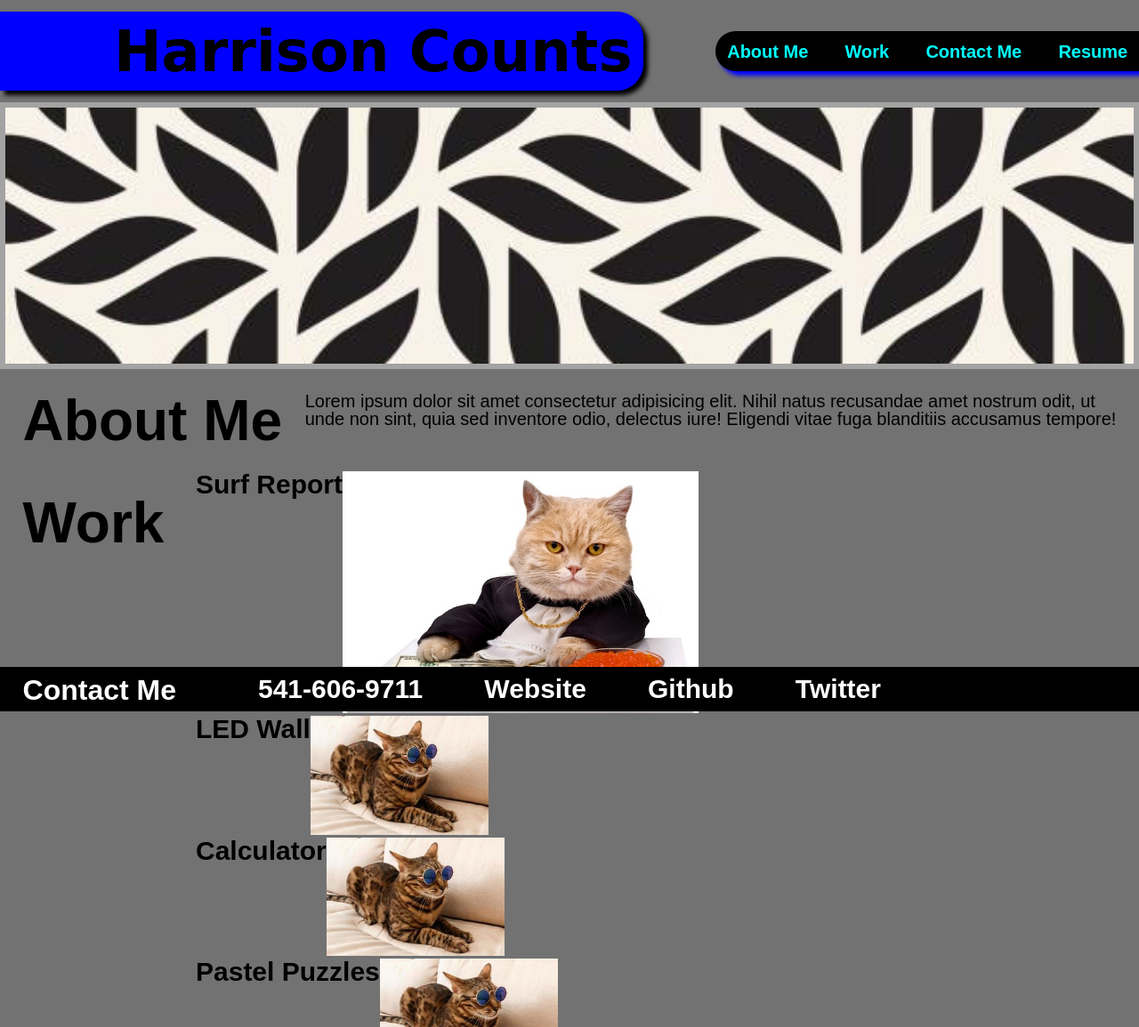
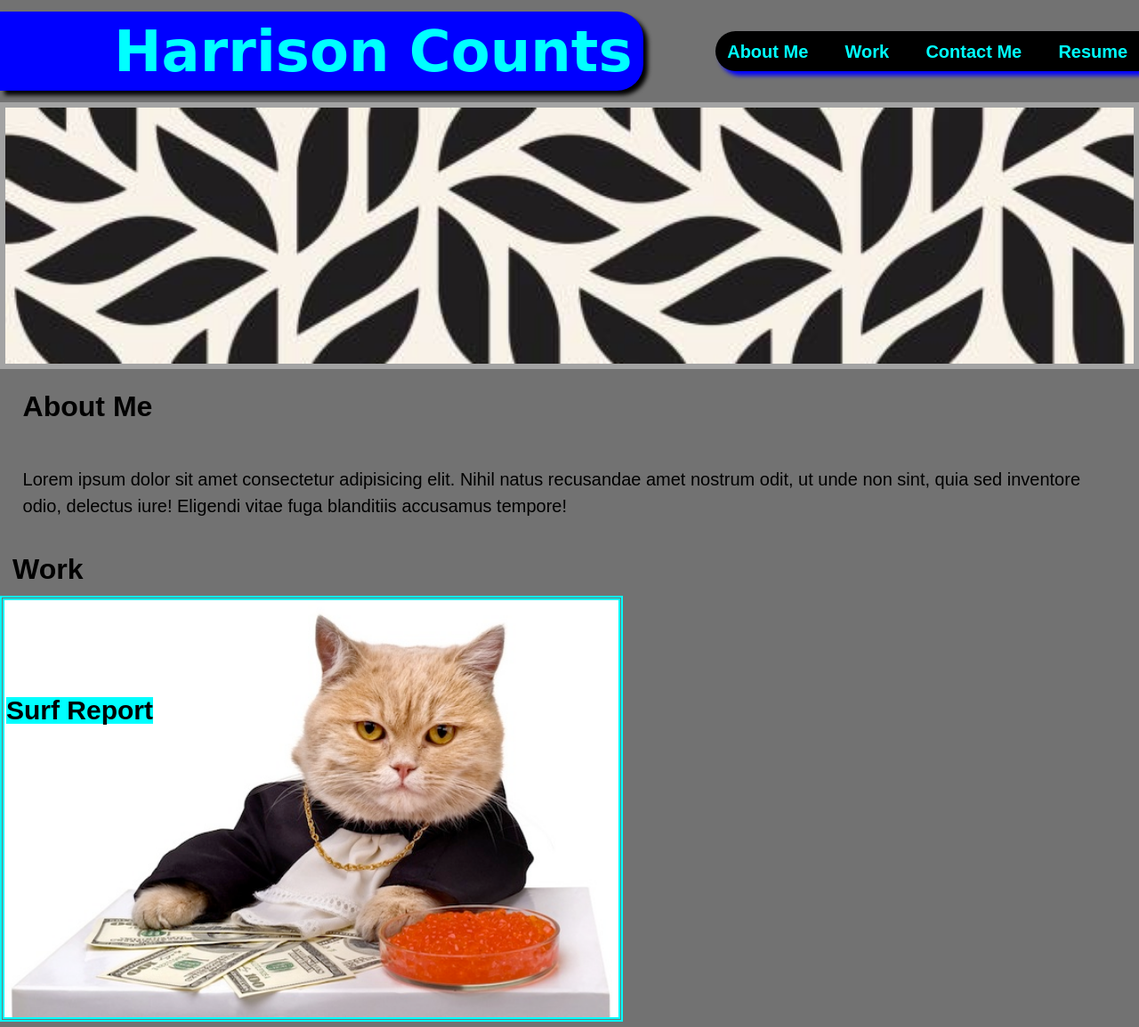
Before and after one commit to Satalae/Harrison_Portfolio_Site, a plain HTML site: page index.html in a window 1280 px wide. Shown: the top 1155 px of the page at 89% size. Drawn offline with Linux system fonts and the light colour scheme.

Commit message:
All but flex working, footer and article pictures adjusted

```diff
--- a/assets/css/styles.css
+++ b/assets/css/styles.css
@@ -10,6 +10,7 @@ body {
     background-color: #727272;
 }
 
+/* Top Section containing Name/Title and Nav */
 header {
     display: flex;
     justify-content: space-between;
@@ -23,18 +24,18 @@ h1 {
     background-color: blue;
     box-shadow: 5px 5px 5px black;
     border-radius: 0px 30px 30px 0px;
+    color: #00ffff;
     font-family: cursive;
 }
 
 h2 {
-    font-size: 64px;
-    float: left;
+    flex: 1;
+    font-size: 32px;
     padding: 2%;
 }
 
 h3 {
     font-size: 30px;
-
 }
 
 nav {
@@ -58,11 +59,12 @@ nav a {
 }
 
 nav a:hover {
-    background-color: aqua;
+    background-color: #00ffff;
     border-radius: 5px;
     color: #000000;
 }
 
+/* Background image */
 .hero {
     flex-wrap: wrap;
     width: 100%;
@@ -72,46 +74,87 @@ nav a:hover {
     border: 6px solid #a3a3a3;
 }
 
+main {
+    display: flex;
+    flex-wrap: wrap;
+}
+
+/* Start of About Me */
 .article {
-    display: column;
-    width: 100%;
+    display: inline-block;
+    flex-wrap: wrap;
+}
+
+.article h2 {
+    width: 30%;
 }
 
 .article p {
     margin: 2%;
     font-size: 20px;
+    line-height: 1.5;
+}
+
+/* Start of Work article with links/images*/
+.article2 h2 {
+
 }
 
 section {
-    display: flex;
-    flex-wrap: wrap;
-    margin-left: 220px;
+    flex: 3;
+}
+
+/* card/cardTop refer to the containers for both image and text*/
+.cardTop {
+    position: relative;
+}
+
+.card {
+    position: relative;
+    padding: 10px;
+}
+
+/* h3 is the text within the pictures */
+.cardTop h3 {
+    position: absolute;
+    bottom: 70%;
+    left: 1%;
+    background-color: #00ffff;
+}
+
+.card h3 {
+    position: absolute;
+    bottom: 20%;
+    left: 2%;
+    background-color: #00ffff;
 }
 
 .cardTop img {
-    width: 400px;
+    width: 700px;
     min-width: 400px;
+    border: double thick #00ffff;
 }
 
 .card img {
-    width: 200px;
+    width: 300px;
     min-width: 200px;
+    border: double thick #00ffff;
 }
 
 .footer {
     display: flex;
     justify-content: center;
-    position: fixed;
     left: 0;
     bottom: 0;
     width: 100%;
     padding: 10px;
     color: white;
     background-color: black;
+    border-top: double thick #00ffff;
 }
 
 .footer h4 {
-    position: fixed;
+    justify-content: left;
     left: 0;
     font-size: 32px;
     padding-left: 2%;
@@ -124,7 +167,7 @@ section {
 }
 
 .footer a {
-    color: white;
+    color: #00ffff;
     font-weight: bold;
     text-decoration: none;
     font-size: 30px;
--- a/index.html
+++ b/index.html
@@ -31,6 +31,7 @@
 
     <div class="hero"></div>
 
+    <main>
         <div class="article">
             <!--Image code here-->
             <h2>About Me</h2>
@@ -65,12 +66,12 @@
                     <a href="#" alt="RunBuddy"><img src="./assets/images/bengalchill.jpg"></a>
                 </section>
         </div>
-
+    </main>
     <div class="footer">
-        <h4>Contact Me</h4>
+        <h4>::Contact Me::</h4>
         <ul>
             <li>
-                <a href="#Phone Number">541-606-9711</a>
+                <a href="#Phone Number">541-674-1122</a>
             </li>
             <li>
                 <a href="#Website">Website</a>
```
Lines whose indentation alone changed are shown as unchanged.
